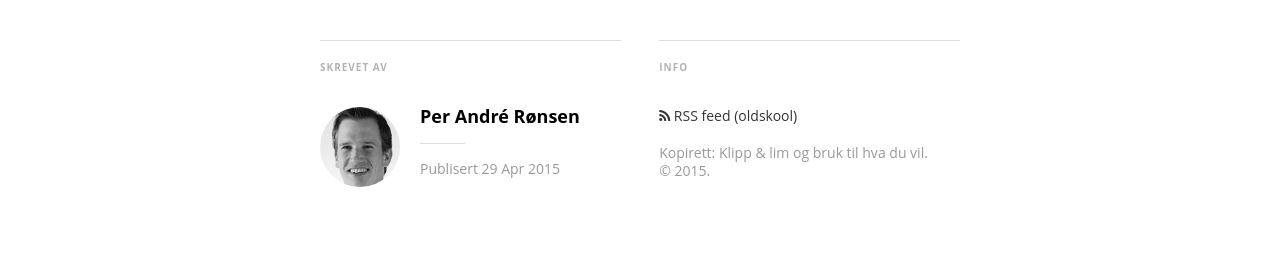
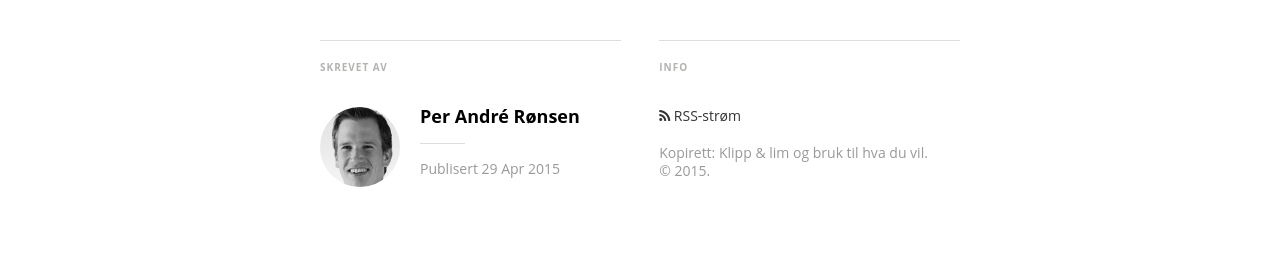
Before and after one commit to perandre/no, a Jekyll site: the page built from _posts/2015-03-29-evolusjon.md, in a window 1280 px wide. Shown: the part 474-749 px from the top of the page. Built offline with Jekyll 4.4.1, drawn with Linux system fonts in a browser that asks for light colours; nearby versions of some CDN libraries; some web fonts are replaced; Markdown is read by kramdown in place of the engine named in the settings.

Commit message:
New content

```diff
--- a/_layouts/post.html
+++ b/_layouts/post.html
@@ -78,7 +78,7 @@
             <h5 class="index-headline featured"><span>Info</span></h5>
             <footer class="site-footer">
               <!-- <section class="poweredby">Proudly published with <a href="http://jekyllrb.com"> Jekyll</a></section> -->
-              <a class="subscribe" href="{{ "/feed.xml" | prepend: site.baseurl }}"> <span class="tooltip"> <i class="fa fa-rss"></i> RSS feed (oldskool)</span></a>
+              <a class="subscribe" href="{{ "/feed.xml" | prepend: site.baseurl }}"> <span class="tooltip"> <i class="fa fa-rss"></i> RSS-strøm</span></a>
               <div class="inner">
                 <br>
                 <section class="copyright">Kopirett: Klipp & lim og bruk til hva du vil.<br> &copy; {{ site.time | date: '%Y' }}.</section>
```
